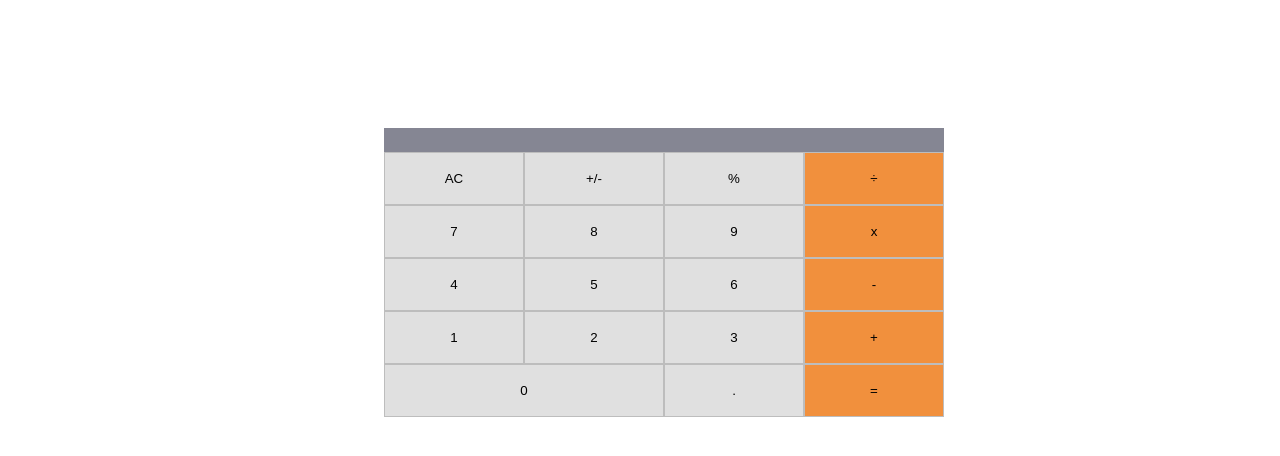
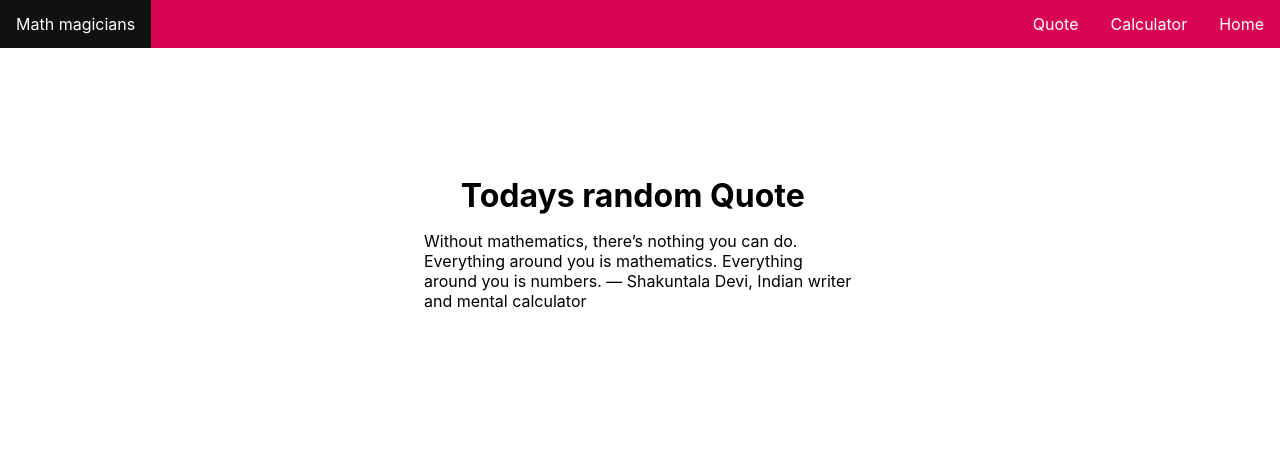
Before and after one commit to banlon-jones/math-magicians, a React (Create React App) app: page /quote in a window 1280 px wide. Shown: the top 456 px of the page. Built offline with nearby package versions, Linux system fonts and the light colour scheme.

Commit message:
homepage and quotes pages added

```diff
--- a/package.json
+++ b/package.json
@@ -10,6 +10,7 @@
     "eslint-config-airbnb": "^19.0.4",
     "react": "^17.0.2",
     "react-dom": "^17.0.2",
+    "react-router-dom": "^6.2.1",
     "react-scripts": "5.0.0",
     "web-vitals": "^2.1.4"
   },
--- a/src/App.css
+++ b/src/App.css
@@ -24,8 +24,11 @@
 }
 
 .container {
-  width: 570px;
   margin: 10% 30% 10% 30%;
+}
+
+.container-fluid {
+  margin: 5% 15%;
 }
 
 .screen {
--- a/src/App.js
+++ b/src/App.js
@@ -1,11 +1,18 @@
 import './App.css';
-import Calculator from './components/Calculator';
+import { BrowserRouter as Router, Routes, Route } from 'react-router-dom';
+import Homepage from './pages/Homepage/homepage';
+import CalculatorPage from './pages/calculator/calculator-page';
+import Quote from './pages/quote/quote';
 
 function App() {
   return (
-    <div className="App">
-      <Calculator />
-    </div>
+    <Router>
+      <Routes>
+        <Route path="/" element={<Homepage />} />
+        <Route path="calculator" element={<CalculatorPage />} />
+        <Route path="quote" element={<Quote />} />
+      </Routes>
+    </Router>
   );
 }
 
--- a/src/components/Calculator.js
+++ b/src/components/Calculator.js
@@ -18,7 +18,7 @@ function Calculator() {
   };
 
   return (
-    <div className="container">
+    <div>
       <div className="screen">
         {
           state.total ? (<div className="display">{state.total}</div>) : ''
--- /dev/null
+++ b/src/components/navbar/navbar.css
@@ -0,0 +1,33 @@
+nav {
+    margin: 0;
+}
+
+nav ul {
+    list-style-type: none;
+    margin: 0;
+    padding: 0;
+    overflow: hidden;
+    background-color: #d90551;
+}
+
+.nav-item {
+    float: left;
+    display: block;
+    color: white;
+    text-align: center;
+    padding: 14px 16px;
+    text-decoration: none;
+}
+
+.nav-item:hover {
+    background-color: #111;
+}
+
+.nav-item a {
+    color: #fff;
+    text-decoration: none;
+}
+
+.right {
+    float: right;
+}
--- /dev/null
+++ b/src/components/navbar/navbar.js
@@ -0,0 +1,26 @@
+import React from 'react';
+import './navbar.css';
+import { Link } from 'react-router-dom';
+
+function Navbar() {
+  return (
+    <header>
+      <nav>
+        <ul className="nav">
+          <li className="nav-item"><a to="/"> Math magicians </a></li>
+          <li className="nav-item right">
+            <Link to="/"> Home </Link>
+          </li>
+          <li className="nav-item right">
+            <Link to="/calculator">Calculator</Link>
+          </li>
+          <li className="nav-item right">
+            <Link to="/quote">Quote</Link>
+          </li>
+        </ul>
+      </nav>
+    </header>
+  );
+}
+
+export default Navbar;
--- /dev/null
+++ b/src/pages/Homepage/homepage.js
@@ -0,0 +1,25 @@
+import React from 'react';
+import Navbar from '../../components/navbar/navbar';
+
+function Homepage() {
+  return (
+    <div>
+      <Navbar />
+      <div className="container">
+        <h1> Welcome to our Calculator website </h1>
+        <p>
+          is typically a portable electronic device used to perform calculations,
+          ranging from basic arithmetic to complex mathematics.
+          The first solid-state electronic calculator was created in the early 1960s.
+          Pocket-sized devices became available in the 1970s, especially after the Intel
+          4004, the first microprocessor,
+          was developed by Intel for the Japanese calculator company Busicom.
+          They later became used commonly within the petroleum industry (oil and gas).
+
+        </p>
+      </div>
+    </div>
+  );
+}
+
+export default Homepage;
--- /dev/null
+++ b/src/pages/calculator/calculator-page.css
@@ -0,0 +1,8 @@
+.flex-d {
+    display: flex;
+    flex-flow: row;
+}
+
+div h1 {
+    margin: 0 15%;
+}
--- /dev/null
+++ b/src/pages/calculator/calculator-page.js
@@ -0,0 +1,20 @@
+import React from 'react';
+import Calculator from '../../components/Calculator';
+import Navbar from '../../components/navbar/navbar';
+import './calculator-page.css';
+
+function CalculatorPage() {
+  return (
+    <div>
+      <Navbar />
+      <div className="container-fluid flex-d">
+        <div>
+          <h1> Let do some Maths  </h1>
+        </div>
+        <Calculator />
+      </div>
+    </div>
+  );
+}
+
+export default CalculatorPage;
--- /dev/null
+++ b/src/pages/quote/quote.js
@@ -0,0 +1,58 @@
+import React from 'react';
+import Navbar from '../../components/navbar/navbar';
+
+function Quote() {
+  // eslint-disable-next-line no-unused-vars
+  const quotes = [
+    {
+      quote: 'Pure mathematics is, in its way, the poetry of logical ideas. - Albert Einstein, German theoretical physicist',
+    },
+    {
+      quote: 'Without mathematics, there’s nothing you can do. Everything around you is mathematics. Everything around you is numbers. — Shakuntala Devi, Indian writer and mental calculator',
+    },
+    {
+      quote: 'Mathematics is the most beautiful and most powerful creation of the human spirit. — Stefan Banach, Polish mathematician',
+    },
+    {
+      quote: 'We will always have STEM with us. Some things will drop out of the public eye and go away, but there will always be science, engineering, and technology. And there will always, always be mathematics. — Katherine Johnson, African-American mathematician',
+    },
+    {
+      quote: 'As far as the laws of mathematics refer to reality, they are not certain, and as far as they are certain, they do not refer to reality. — Albert Einstein',
+    },
+    {
+      quote: 'What is mathematics? It is only a systematic effort of solving puzzles posed by nature. — Shakuntala Devi',
+    },
+    {
+      quote: 'Mathematics is the music of reason. — James Joseph Sylvester, English mathematician',
+    },
+    {
+      quote: 'There should be no such thing as boring mathematics. — Edsger W. Dijkstra, Dutch systems scientist',
+    },
+    {
+      quote: 'Mathematics allows for no hypocrisy and no vagueness.— Stendhal (pen name of Marie-Henri Beyle), French writer',
+    },
+    {
+      quote: 'I’ve always enjoyed mathematics. It is the most precise and concise way of expressing an idea. — N.R. Narayana Murthy, Indian IT industrialist',
+    },
+  ];
+
+  const ramdonQuote = () => {
+    // eslint-disable-next-line no-unused-vars
+    const tes = Math.floor(Math.random() * 10);
+    return quotes[tes];
+  };
+
+  return (
+    <div>
+      <Navbar />
+      <div className="container">
+        <h1> Todays random Quote </h1>
+        <blockquote>
+          {ramdonQuote().quote}
+        </blockquote>
+      </div>
+    </div>
+  );
+}
+
+export default Quote;
```
Also changed, not shown: src/pages/Homepage/homepage.css (added), 1 other file (tests, documents, lock files or other folders).
